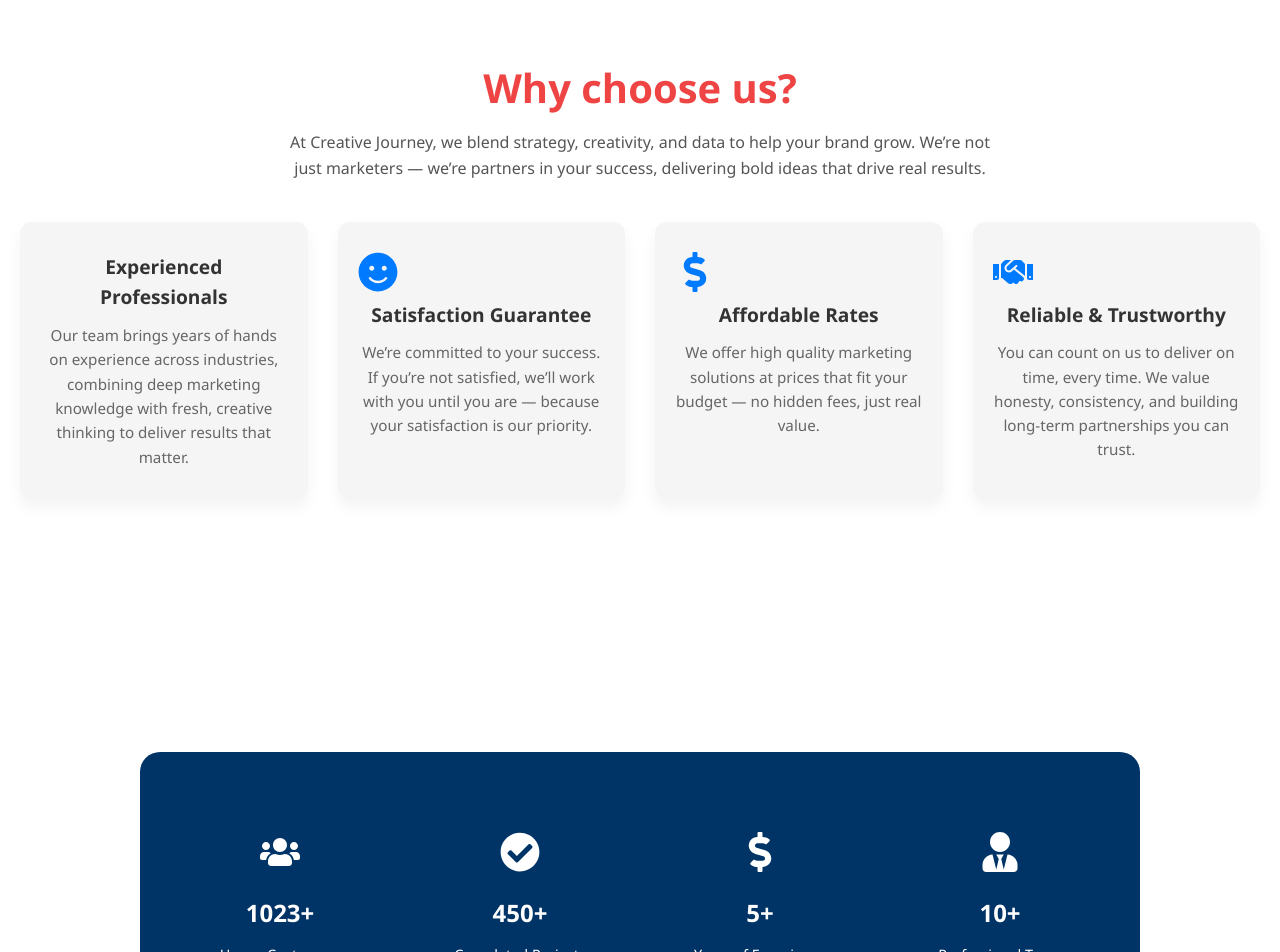
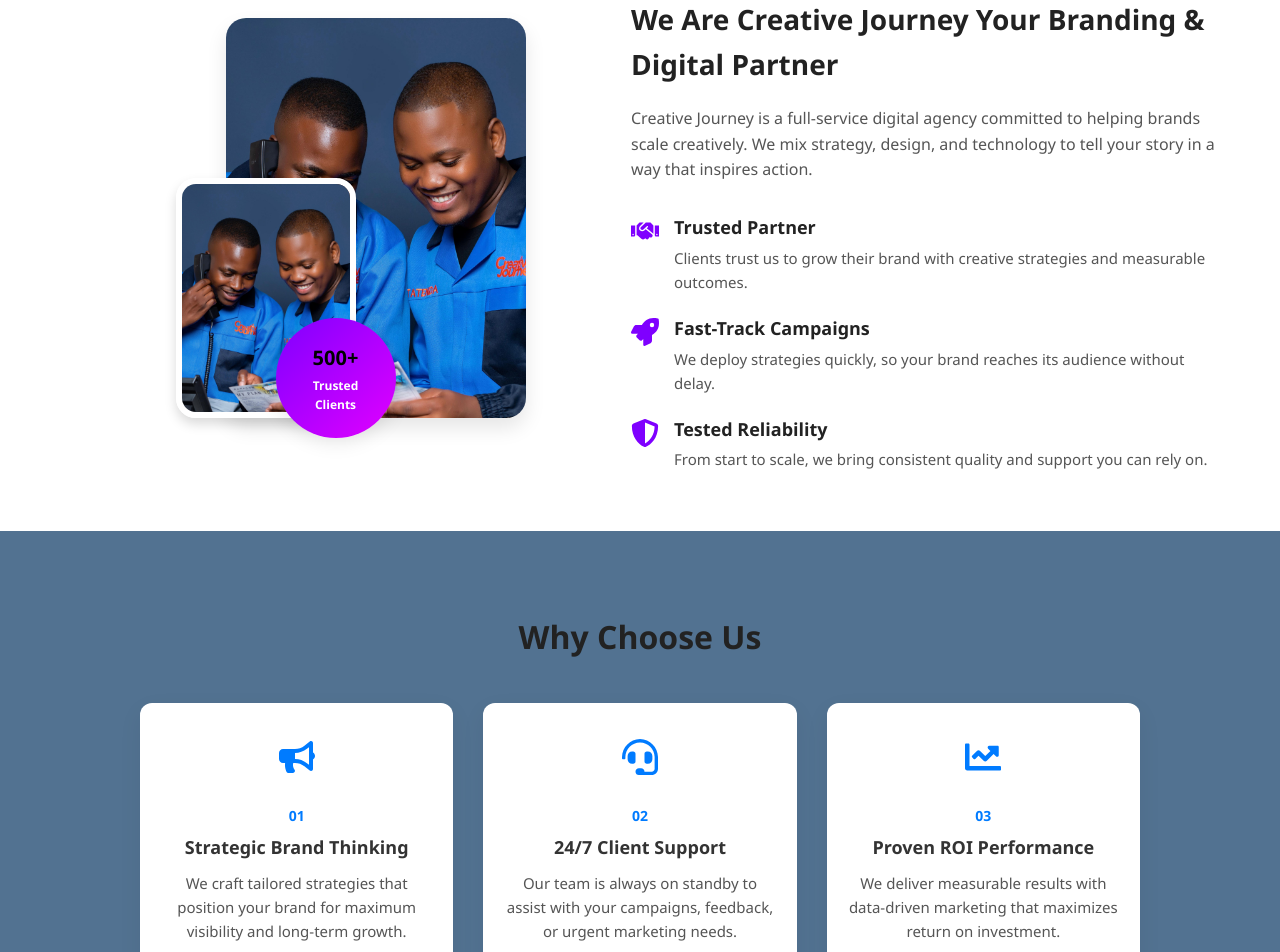
Before and after one commit to KudzaiNicholasTivatye/Creative-Journey, a React (Vite) app: page /About in a window 1280 px wide. Shown: the part 940-1892 px from the top of the page. Built offline with nearby package versions, Linux system fonts and the light colour scheme.

Commit message:
first commit

```diff
--- a/src/components/AboutUs.css
+++ b/src/components/AboutUs.css
@@ -87,7 +87,7 @@
   width : 100%;
   position: relative;
   text-align: center;
-  margin-bottom: 3rem;
+   padding: 90px 20px;
 }
 /* Overlay using ::before */
 .intro-section::before {
@@ -170,62 +170,208 @@
 
 /* why choose us */
 .why-choose-us {
-  padding: 60px 20px;
-  background-color: #ffffff;
+  padding: 80px 20px;
+  background-color: #527291ff;
   text-align: center;
+  font-family: 'Segoe UI', Tahoma, Geneva, Verdana, sans-serif;
+}
+
+.section-subtitle {
+  color: #007bff;
+  font-weight: 600;
+  margin-bottom: 10px;
+  font-size: 14px;
 }
 
 .section-title {
-  font-size: 2.5rem;
+  font-size: 32px;
   font-weight: 700;
+  color: #222;
+  margin-bottom: 40px;
+}
+
+.reasons-grid {
+  display: grid;
+  grid-template-columns: repeat(auto-fit, minmax(260px, 1fr));
+  gap: 30px;
+  max-width: 1000px;
+  margin: 0 auto;
+}
+
+.reason-card {
+  background-color: white;
+  padding: 30px 20px;
+  border-radius: 12px;
+  box-shadow: 0 8px 24px rgba(0, 0, 0, 0.06);
+  text-align: center;
+  transition: transform 0.3s ease;
+}
+
+.reason-card:hover {
+  transform: translateY(-5px);
+}
+
+.icon-wrapper {
+  font-size: 36px;
+  color: #007bff;
+  margin-bottom: 15px;
+}
+
+.reason-number {
+  color: #007bff;
+  font-weight: bold;
+  font-size: 14px;
+  display: block;
+  margin-bottom: 5px;
+}
+
+.reason-title {
+  font-size: 18px;
+  font-weight: 600;
+  color: #333;
   margin-bottom: 10px;
 }
 
-.section-description {
-  max-width: 700px;
-  margin: 0 auto 40px;
-  font-size: 1rem;
+.reason-description {
+  font-size: 15px;
   color: #555;
+  line-height: 1.6;
 }
 
-.card-grid {
-  display: grid;
-  grid-template-columns: repeat(auto-fit, minmax(250px, 1fr));
-  gap: 30px;
-  margin: 0 auto;
+/*about company*/
+
+.about-company {
+  display: flex;
+  flex-wrap: wrap;
+  align-items: center;
+  padding: 60px ;
+  background: #fff;
+  gap: 40px;
 }
 
-.card {
-  background-color: #f5f5f5;
-  padding: 30px 20px;
-  border-radius: 12px;
-  box-shadow: 0 8px 16px rgba(0, 0, 0, 0.05);
-  transition: transform 0.3s ease;
+.about-images {
+  flex: 1 1 45%;
+  display: flex;
+  justify-content: center;
+  align-items: center;
 }
 
-.card:hover {
-  transform: translateY(-5px);
+.image-group {
+  position: relative;
+  width: 300px;
+  height: 400px;
 }
 
-.card-title {
-  font-size: 1.2rem;
+.back-image {
+  position: absolute;
+  top: 0;
+  left: 50px;
+  width: 100%;
+  height: 100%;
+  object-fit: cover;
+  border-radius: 20px;
+  box-shadow: 0 10px 20px rgba(0,0,0,0.1);
+}
+
+.front-image {
+  position: absolute;
+  bottom: 0;
+  left: 0;
+  width: 180px;
+  height: 240px;
+  object-fit: cover;
+  border-radius: 20px;
+  border: 6px solid white;
+  box-shadow: 0 6px 12px rgba(0,0,0,0.15);
+  z-index: 2;
+}
+
+.client-badge {
+  position: absolute;
+  bottom: -20px;
+  left: 100px;
+  background: linear-gradient(135deg, #7f00ff, #e100ff);
+  color: #fff;
+  padding: 20px 25px;
+  border-radius: 50%;
+  text-align: center;
   font-weight: 600;
+  width: 120px;
+  height: 120px;
+  display: flex;
+  flex-direction: column;
+  justify-content: center;
+  box-shadow: 0 4px 20px rgba(0, 0, 0, 0.1);
+  z-index: 3;
+}
+
+.client-badge h2 {
+  font-size: 20px;
+  margin: 0;
+  color:#000;
+}
+
+.client-badge p {
+  font-size: 12px;
+  margin: 2px 0 0;
+}
+
+.about-content {
+  flex: 1 1 50%;
+}
+
+.section-label {
+  font-size: 14px;
+  color: #7f00ff;
+  font-weight: bold;
   margin-bottom: 10px;
 }
 
-.card-text {
-  font-size: 0.95rem;
-  color: #666;
+.main-title {
+  font-size: 28px;
+  font-weight: 700;
+  margin-bottom: 20px;
+  color: #222;
 }
 
-.card-icon {
-  font-size: 2.5rem; /* Adjust size */
-  color: #007bff; /* Your preferred color */
-  margin-bottom: 0.5rem;
-  display: block;
-
+.description {
+  font-size: 16px;
+  color: #555;
+  line-height: 1.6;
+  margin-bottom: 30px;
 }
 
+.features {
+  display: flex;
+  flex-direction: column;
+  gap: 20px;
+}
+
+.feature-item {
+  display: flex;
+  align-items: flex-start;
+  gap: 15px;
+}
+
+.feature-icon {
+  font-size: 28px;
+  color: #7f00ff;
+  flex-shrink: 0;
+  margin-top: 4px;
+}
+
+.feature-item h3 {
+  margin: 0;
+  font-size: 18px;
+  font-weight: 600;
+  color: #222;
+}
+
+.feature-item p {
+  margin: 4px 0 0;
+  font-size: 15px;
+  color: #555;
+}
 
 /* stats */
 
@@ -233,6 +379,7 @@
   opacity: 0;
   transform: translateY(40px);
   transition: all 0.6s ease-out;
+  padding: 10px;
 }
 
 .stat-item.visible {
@@ -259,6 +406,7 @@
   color: white;
   text-align: center;
   border-radius: 20px;
+  margin-top : -18rem;
 }
 
 .stat-item {
--- a/src/components/AboutUs.jsx
+++ b/src/components/AboutUs.jsx
@@ -2,8 +2,10 @@ import React, { useEffect, useRef } from 'react';
 import './AboutUs.css';
 import { Link } from 'react-router-dom';
 import abt from '../assets/abt.jpeg'; // Adjust the path as necessary
-import { FaUsers, FaCheckCircle, FaDollarSign, FaUserTie } from 'react-icons/fa';
-import { FaSmile,FaHandshake } from 'react-icons/fa';
+import { FaUsers, FaCheckCircle, FaDollarSign, FaUserTie,FaBullhorn, FaHeadset, FaChartLine, FaRocket, FaPenNib, FaUserFriends  } from 'react-icons/fa';
+import { FaSmile, } from 'react-icons/fa';
+import { FaHandshake,FaShieldAlt } from 'react-icons/fa';
+
 
 const AboutUs = () => {
   const statsContainerRef = useRef(null);
@@ -63,6 +65,44 @@ const AboutUs = () => {
       }
     };
   }, []);
+  const reasons = [
+  {
+    number: '01',
+    icon: <FaBullhorn />,
+    title: 'Strategic Brand Thinking',
+    description: 'We craft tailored strategies that position your brand for maximum visibility and long-term growth.',
+  },
+  {
+    number: '02',
+    icon: <FaHeadset />,
+    title: '24/7 Client Support',
+    description: 'Our team is always on standby to assist with your campaigns, feedback, or urgent marketing needs.',
+  },
+  {
+    number: '03',
+    icon: <FaChartLine />,
+    title: 'Proven ROI Performance',
+    description: 'We deliver measurable results with data-driven marketing that maximizes return on investment.',
+  },
+  {
+    number: '04',
+    icon: <FaRocket />,
+    title: 'Agile & Adaptive Methods',
+    description: 'We use flexible workflows that quickly adapt to market trends, ensuring relevance and speed.',
+  },
+  {
+    number: '05',
+    icon: <FaPenNib />,
+    title: 'Creative Assets Included',
+    description: 'Our packages include content creation—graphics, video, and copy—so you don’t need extra services.',
+  },
+  {
+    number: '06',
+    icon: <FaUserFriends />,
+    title: 'User-Centered Campaigns',
+    description: 'We prioritize end-user behavior to craft campaigns that truly resonate and convert.',
+  },
+];
 
   return (
     <div className="umbra-about">
@@ -105,42 +145,68 @@ const AboutUs = () => {
         </div>
       </section>
 
-      <section className="why-choose-us">
-        <h2 className="section-title">Why choose us?</h2>
-        <p className="section-description">
-          At Creative Journey, we blend strategy, creativity, and data to help your brand grow. We’re not just marketers — we’re partners in your success, delivering bold ideas that drive real results.
+        <section className="about-company">
+      <div className="about-images">
+        <div className="image-group">
+          <img src={abt} alt="Client" className="front-image" />
+          <img src={abt} alt="Client" className="back-image" />
+          <div className="client-badge">
+            <h2>500+</h2>
+            <p>Trusted Clients</p>
+          </div>
+        </div>
+      </div>
+
+      <div className="about-content">
+        <p className="section-label">About Company</p>
+        <h2 className="main-title">We Are Creative Journey Your Branding & Digital Partner</h2>
+        <p className="description">
+          Creative Journey is a full-service digital agency committed to helping brands scale creatively. We mix strategy, design, and technology to tell your story in a way that inspires action.
         </p>
 
-        <div className="card-grid">
-          <div className="card">
-            <h3 className="card-title">Experienced Professionals</h3>
-            <p className="card-text">
-              Our team brings years of hands on experience across industries, combining deep marketing knowledge with fresh, creative thinking to deliver results that matter.
-            </p>
+        <div className="features">
+          <div className="feature-item">
+            <FaHandshake className="feature-icon" />
+            <div>
+              <h3>Trusted Partner</h3>
+              <p>Clients trust us to grow their brand with creative strategies and measurable outcomes.</p>
+            </div>
           </div>
-             <div className="card">
-        <FaSmile className="card-icon" />
-        <h3 className="card-title">Satisfaction Guarantee</h3>
-        <p className="card-text">
-          We’re committed to your success. If you’re not satisfied, we’ll work with you until you are — because your satisfaction is our priority.
-        </p>
+
+          <div className="feature-item">
+            <FaRocket className="feature-icon" />
+            <div>
+              <h3>Fast-Track Campaigns</h3>
+              <p>We deploy strategies quickly, so your brand reaches its audience without delay.</p>
+            </div>
+          </div>
+
+          <div className="feature-item">
+            <FaShieldAlt className="feature-icon" />
+            <div>
+              <h3>Tested Reliability</h3>
+              <p>From start to scale, we bring consistent quality and support you can rely on.</p>
+            </div>
+          </div>
+        </div>
       </div>
-      <div className="card">
-        <FaDollarSign className="card-icon" />
-        <h3 className="card-title">Affordable Rates</h3>
-        <p className="card-text">
-          We offer high quality marketing solutions at prices that fit your budget — no hidden fees, just real value.
-        </p>
+    </section>
+       <section className="why-choose-us">
+
+      <h2 className="section-title">Why Choose Us</h2>
+      <div className="reasons-grid">
+        {reasons.map(({ number, icon, title, description }) => (
+          <div className="reason-card" key={number}>
+            <div className="icon-wrapper">{icon}</div>
+            <span className="reason-number">{number}</span>
+            <h3 className="reason-title">{title}</h3>
+            <p className="reason-description">{description}</p>
+          </div>
+        ))}
       </div>
-      <div className="card">
-        <FaHandshake className="card-icon" />
-        <h3 className="card-title">Reliable & Trustworthy</h3>
-        <p className="card-text">
-          You can count on us to deliver on time, every time. We value honesty, consistency, and building long-term partnerships you can trust.
-        </p>
-      </div>
-        </div>
-      </section>
+    </section>
+
+
 
       {/* Stats Section with visible class by default for testing */}
       <div className="stats-wrapper" ref={statsContainerRef}>
--- a/src/components/Homepage.jsx
+++ b/src/components/Homepage.jsx
@@ -73,7 +73,7 @@ function App() {
      <section className="top-notch-services">
   <div className="services-header">
     <h2>OUR TOP NOTCH SERVICES</h2>
-    <p className="subtitle">Magno voluptatem dolorem Dolorosi Sociis...</p>
+    <p className="subtitle">At Creative Journey, we build bold and memorable digital brand shaping your identity for the modern age.</p>
   </div>
 <section className="staggered-section">
   <div className="services-grid">
@@ -90,10 +90,14 @@ function App() {
       <p>Responsive, SEO-optimized platforms designed for scale and impact.</p>
     </div>
     <div className="crazy-box box-4">
+      <h3>Creative Writing</h3>
+      <p>High-impact photography, videography, animation, and audio content.</p>
+    </div>
+    <div className="crazy-box box-5">
       <h3>Media Production</h3>
       <p>High-impact photography, videography, animation, and audio content.</p>
     </div>
-    <div className="crazy-box box-5">
+    <div className="crazy-box box-6">
       <h3>Branding & Signage</h3>
       <p>From logos to vehicle wraps—make your brand visible and unforgettable.</p>
     </div>
```
Also changed, not shown: src/components/ScrollToTop.Jsx (added, +12 -0 lines), src/components/Services.css (+90 -10 lines), src/components/Services.jsx (+40 -21 lines).
